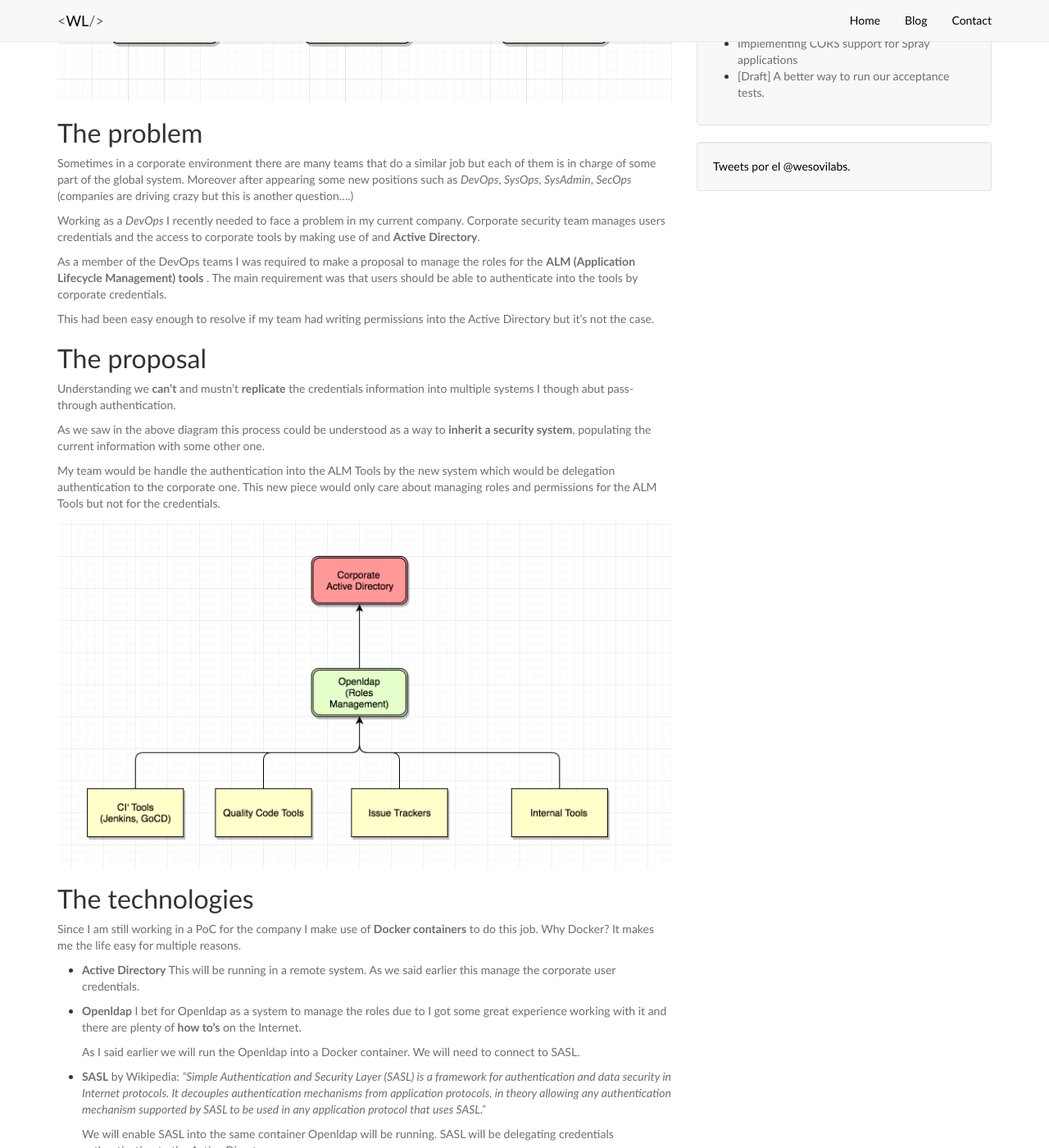
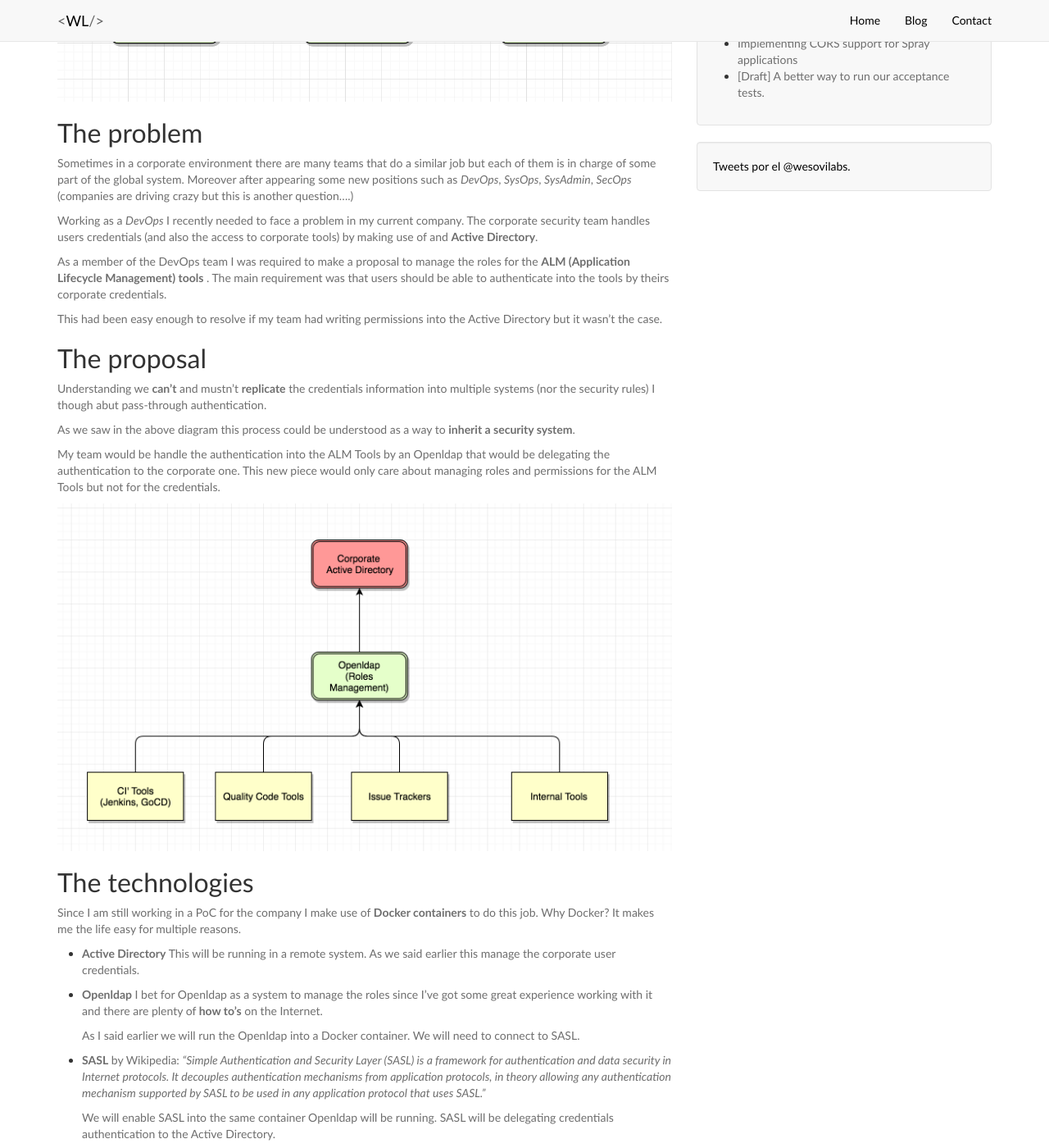
Before and after one commit to wesovilabs/_wesovilabs.github.io, a Jekyll site: the page built from _posts/2016-08-09-Openldap_pass_through.md, in a window 1280 px wide and 1400 px high, scrolled down 627 px. Shown: the whole window at 82% size. Built offline with Jekyll 4.4.1, drawn with Linux system fonts in a browser that asks for light colours; nearby versions of some CDN libraries; comment, search, counter and statistics services are not loaded; some of the changed text lies outside the part shown.

```diff
--- a/_posts/2016-08-09-Openldap_pass_through.md
+++ b/_posts/2016-08-09-Openldap_pass_through.md
@@ -23,23 +23,22 @@
  of the global system. Moreover after appearing some new positions such as *DevOps*, *SysOps*, *SysAdmin*, *SecOps* (companies are driving crazy but this is
 another question....)
 
-Working as a *DevOps* I recently needed to face a problem in my current company. Corporate security team manages
-users credentials and the access to corporate tools by making use of and **Active Directory**.
+Working as a *DevOps* I recently needed to face a problem in my current company. The corporate security team handles
+users credentials (and also the access to corporate tools) by making use of and **Active Directory**.
 
-As a member of the DevOps teams I was required to make a proposal to manage the roles for the **ALM (Application Lifecycle Management) tools** .
-The main requirement was that users should  be able to authenticate into the tools by corporate credentials.
+As a member of the DevOps team I was required to make a proposal to manage the roles for the **ALM (Application Lifecycle Management) tools** .
+The main requirement was that users should  be able to authenticate into the tools by theirs corporate credentials.
 
-This had been easy enough to resolve if my team had writing permissions into the Active Directory but it's not the case.
+This had been easy enough to resolve if my team had writing permissions into the Active Directory but it wasn't the case.
 
 ## The proposal
 
-Understanding we **can't** and mustn't **replicate** the credentials information into multiple systems I though abut
+Understanding we **can't** and mustn't **replicate** the credentials information into multiple systems (nor the security rules) I though abut
   pass-through authentication.
 
-As we saw in the above diagram this process could be understood as a way to **inherit a security system**,
-  populating the current information with some other one.
+As we saw in the above diagram this process could be understood as a way to **inherit a security system**.
 
-My team would be handle the authentication into the ALM Tools by the new system which would be delegation authentication
+My team would be handle the authentication into the ALM Tools by an Openldap that would be delegating the authentication
  to the corporate one. This new piece would only care about managing roles and permissions for the ALM Tools but not for the
  credentials.
 
@@ -54,7 +53,7 @@
   This will be running in a remote system. As we said earlier this manage the corporate user credentials.
 
 - **Openldap**
-  I bet for Openldap as a system to manage the roles due to I got some great experience working with it and there are plenty of **how to's** on
+  I bet for Openldap as a system to manage the roles since I've got some great experience working with it and there are plenty of **how to's** on
   the Internet.
 
   As I said earlier we will run the Openldap into a Docker container. We will need to connect to SASL.
```
Also changed, not shown: other parts of _posts/2016-08-09-Openldap_pass_through.md (+3 -3 lines), 1 other file.
